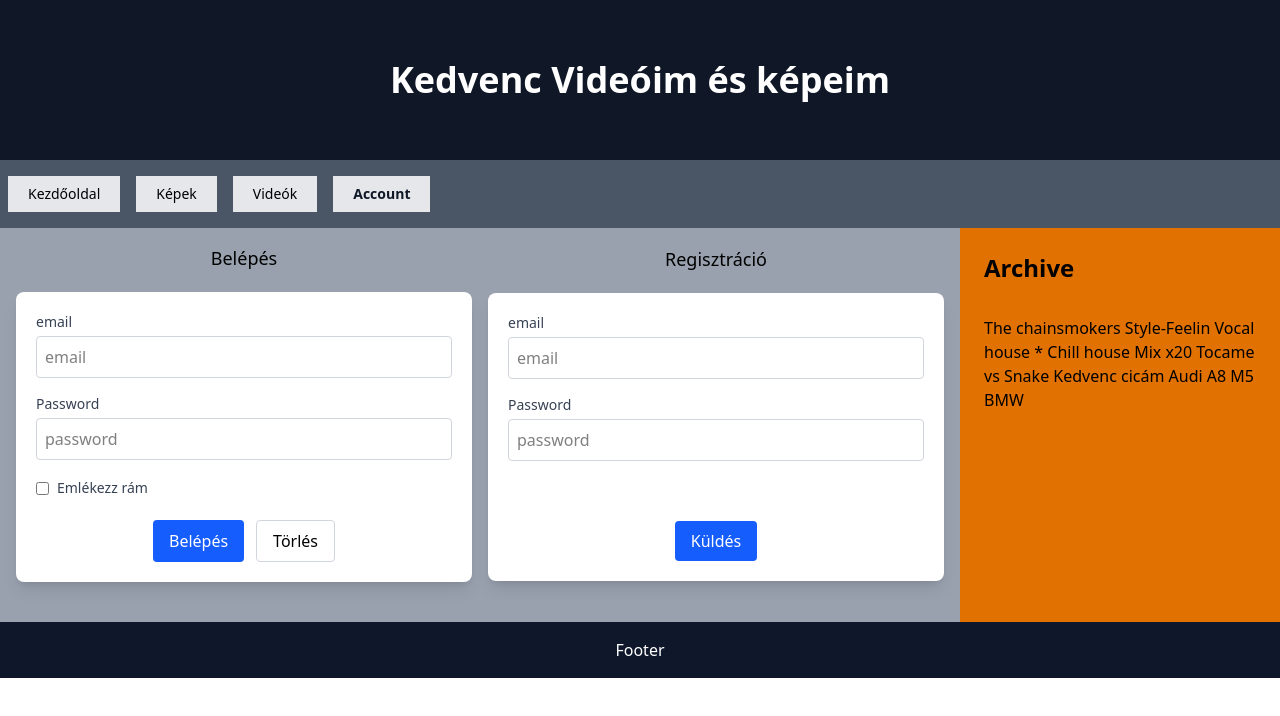
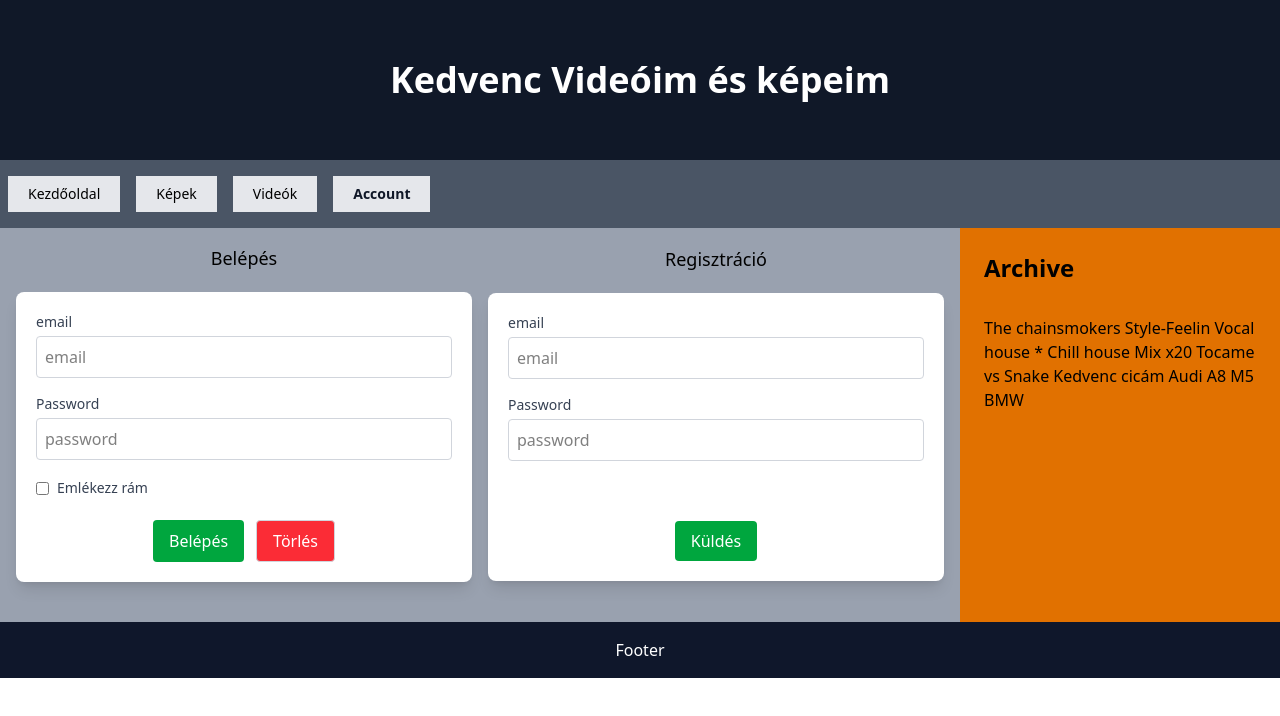
Before and after one commit to TamasDudas/React-videok-kepek, a React (Vite) app: page /account in a window 1280 px wide. Shown: the top 716 px of the page. Built offline with nearby package versions, Linux system fonts and the light colour scheme.

Commit message:
change button bg  color

```diff
--- a/src/components/AccountCard.jsx
+++ b/src/components/AccountCard.jsx
@@ -106,12 +106,12 @@
         </div>
         {/* Gombok */}
         <div className="flex gap-3 justify-center mt-5">
-          <button className="px-4 py-2 bg-blue-600 text-white rounded hover:bg-blue-700 transition-colors">
+          <button className="px-4 py-2 bg-green-600 text-white rounded hover:bg-blue-700 transition-colors">
             {btnName}
           </button>
           {isSigin && (
             <button
-              className="px-4 py-2 border border-gray-300 bg-white rounded hover:bg-gray-50 transition-colors"
+              className="px-4 py-2 border border-gray-300 bg-red-500 text-white rounded hover:bg-gray-50 transition-colors"
               onClick={deleteData}
             >
               {clear}
```
